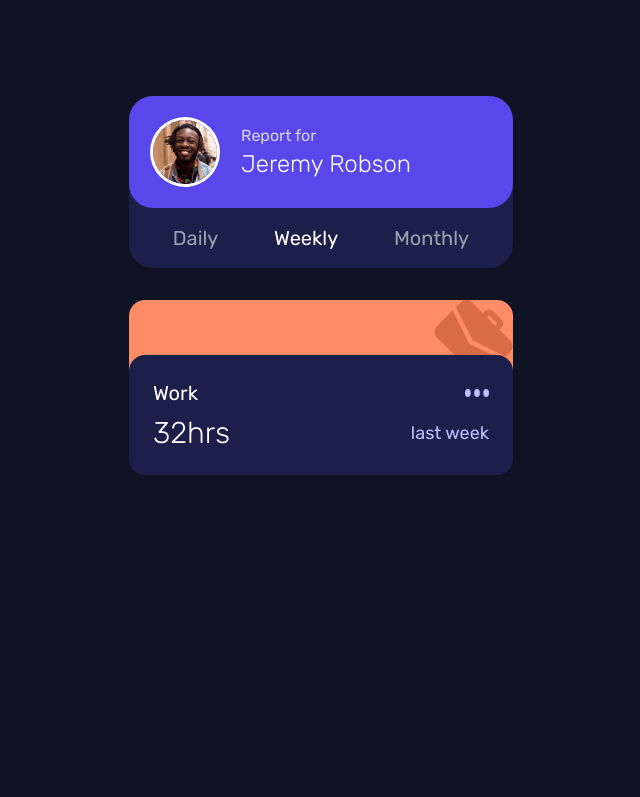
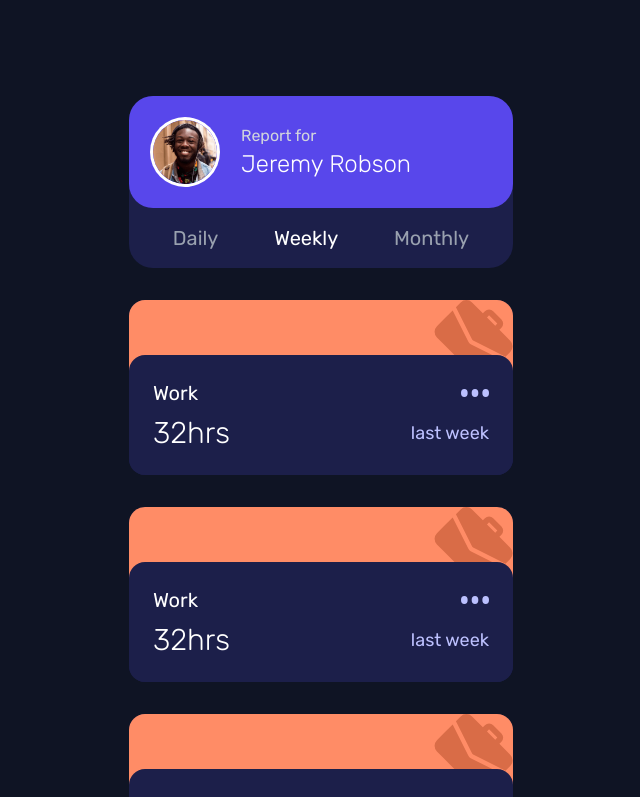
Before and after one commit to akshay-ken/rookie-project-04, a React (Vite) app: page / in a window 1280 px wide. Shown: the top 797 px of the page, without its empty margins (319-959 px from the left). Built offline with nearby package versions, Linux system fonts and the light colour scheme.

Commit message:
feat: maped images to make staticscard component dynamic

```diff
--- a/src/components/MainPage.jsx
+++ b/src/components/MainPage.jsx
@@ -1,10 +1,30 @@
 import { StaticsCard } from "./StaticsCard";
 import { UserCard } from "./UserCard";
+import data from "../assets/data.json";
+
+import exerciseIcon from "../assets/images/icon-exercise.svg";
+import playIcon from "../assets/images/icon-play.svg";
+import selfcareIcon from "../assets/images/icon-self-care.svg";
+import socialIcon from "../assets/images/icon-social.svg";
+import studyIcon from "../assets/images/icon-study.svg";
+import workIcon from "../assets/images/icon-work.svg";
+
+const iconMap = {
+  Play: playIcon,
+  Exercise: exerciseIcon,
+  "Self Care": selfcareIcon,
+  Social: socialIcon,
+  Study: studyIcon,
+  Work: workIcon,
+};
 
 export function MainPage() {
   return (
     <main className="w-full h-lvh flex flex-col items-center gap-y-8 mt-24">
       <UserCard />
+      {data.map((profile) => {
+        return <StaticsCard />;
+      })}
       <StaticsCard />
     </main>
   );
--- a/src/components/StaticsCard.jsx
+++ b/src/components/StaticsCard.jsx
@@ -10,7 +10,7 @@ export function StaticsCard() {
         <div className="flex flex-row items-center justify-between ">
           <p className="text-xl text-white">Work</p>
 
-          <img src={dots} className="w-6 h-2" alt="" />
+          <img src={dots} className="w-7 h-2" alt="" />
         </div>
         <div className="flex flex-row mt-2 items-center justify-between">
           <p className="font-thin text-3xl text-white">32hrs</p>
```
Also changed, not shown: src/assets/data.json (line endings or trailing spaces).
